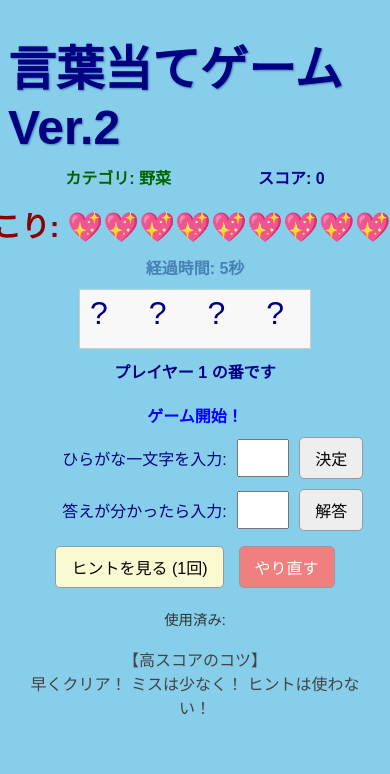
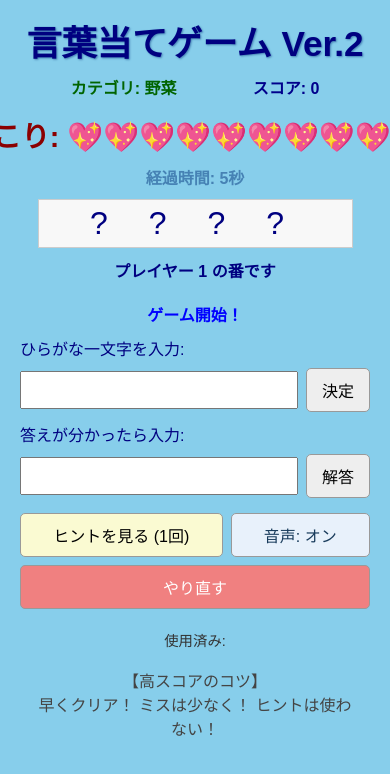
Before and after one commit to katakata0522/my-word-game, a plain HTML site: page index.html in a window 390 px wide. Shown: the top 774 px of the page. Drawn offline with nearby package versions, Linux system fonts and the light colour scheme.

Commit message:
fix: improve mobile layout and controls

```diff
--- a/index.html
+++ b/index.html
@@ -14,6 +14,8 @@
             align-items: center;
             margin-top: 15px;
             margin-bottom: 20px; /* 下にも少し余白 */
+            padding: 0 16px;
+            box-sizing: border-box;
             background-color: skyblue;
             color: navy; /* 例: 基本の文字色を濃い青に */
         }
@@ -69,6 +71,10 @@
             min-height: 1.5em;
             background-color: #f8f8f8;
             text-align: center;
+            width: 90%;
+            max-width: 550px;
+            box-sizing: border-box;
+            overflow-wrap: anywhere;
         }
 
         /* プレイヤーのターン表示 */
@@ -114,6 +120,7 @@
         /* ボタン共通 */
         button {
             padding: 8px 15px;
+            min-height: 44px;
             cursor: pointer;
             border-radius: 5px;
             border: 1px solid #999;
@@ -128,6 +135,11 @@
             cursor: not-allowed;
             opacity: 0.6;
         }
+        button:focus-visible,
+        input:focus-visible {
+            outline: 3px solid #005fcc;
+            outline-offset: 2px;
+        }
 
         /* --- ヒントボタンとやり直しボタンのエリア --- */
         .control-buttons {
@@ -137,6 +149,14 @@
             gap: 15px;
         }
         #hint-button { background-color: lightgoldenrodyellow; }
+        #audio-toggle-button {
+            background-color: #e8f1fb;
+            color: #183b5b;
+        }
+        #audio-toggle-button[aria-pressed="false"] {
+            background-color: #e2e2e2;
+            color: #555;
+        }
         #reset-button { background-color: lightcoral; color: white; }
         /* --- ここまで --- */
 
@@ -205,6 +225,44 @@
             font-weight: bold;
         }
 
+        @media (max-width: 600px) {
+            body {
+                margin-top: 8px;
+                padding: 0 12px;
+            }
+
+            h1 {
+                font-size: 2.2em;
+                line-height: 1.2;
+                text-align: center;
+            }
+
+            .input-area {
+                grid-template-columns: minmax(0, 1fr) auto;
+                gap: 8px;
+                width: 100%;
+            }
+
+            .input-area label {
+                grid-column: 1 / -1;
+                text-align: left;
+            }
+
+            .input-area input {
+                min-width: 0;
+            }
+
+            .control-buttons {
+                width: 100%;
+                gap: 8px;
+                flex-wrap: wrap;
+            }
+
+            .control-buttons button {
+                flex: 1 1 auto;
+            }
+        }
+
     </style>
 </head>
 <body>
@@ -225,29 +283,30 @@
     <div id="word-display"></div>
 
     <!-- プレイヤーのターン表示 -->
-    <div id="turn-info"></div>
+    <div id="turn-info" aria-live="polite"></div>
 
     <!-- メッセージ表示場所 -->
-    <div id="message"></div>
+    <div id="message" role="status" aria-live="polite"></div>
 
     <!-- 文字入力エリア -->
     <div class="input-area">
         <label for="letter-input">ひらがな一文字を入力:</label>
         <input type="text" id="letter-input" maxlength="1" autocomplete="off">
-        <button id="guess-button">決定</button>
+        <button type="button" id="guess-button">決定</button>
     </div>
 
     <!-- 解答入力エリア -->
     <div class="input-area">
         <label for="answer-input">答えが分かったら入力:</label>
         <input type="text" id="answer-input" autocomplete="off">
-        <button id="answer-button">解答</button>
+        <button type="button" id="answer-button">解答</button>
     </div>
 
     <!-- ヒントボタンとやり直しボタン -->
     <div class="control-buttons">
-        <button id="hint-button">ヒントを見る (1回)</button>
-        <button id="reset-button">やり直す</button>
+        <button type="button" id="hint-button">ヒントを見る (1回)</button>
+        <button type="button" id="audio-toggle-button" aria-pressed="true">音声: オン</button>
+        <button type="button" id="reset-button">やり直す</button>
     </div>
 
     <!-- 使用済み文字表示エリア -->
```
